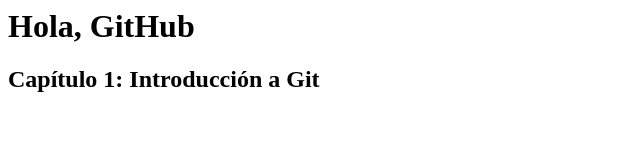
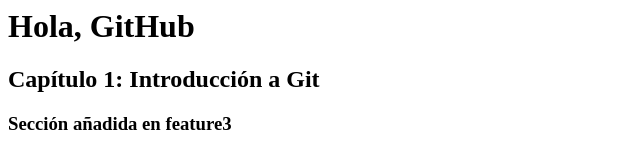
Before and after one commit to alabimbombao/libro, a plain HTML site: page index.html in a window 1280 px wide. Shown: the whole page, without its empty margins (0-640 px from the left). Drawn offline with Linux system fonts and the light colour scheme.

Commit message:
Añadido contenido desde feature3

```diff
--- a/index.html
+++ b/index.html
@@ -1,2 +1,3 @@
 <h1>Hola, GitHub</h1>
 <h2>Capítulo 1: Introducción a Git</h2>
+<h3>Sección añadida en feature3</h3>
```
